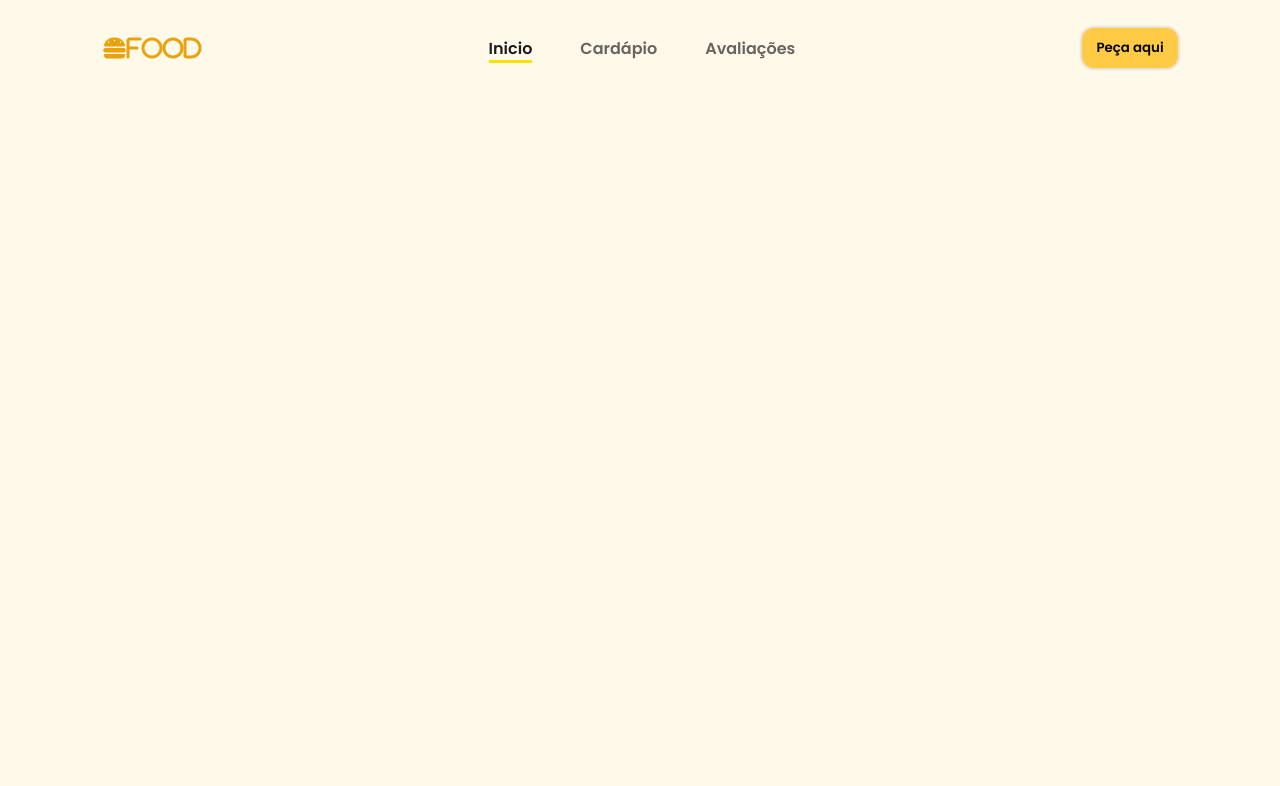
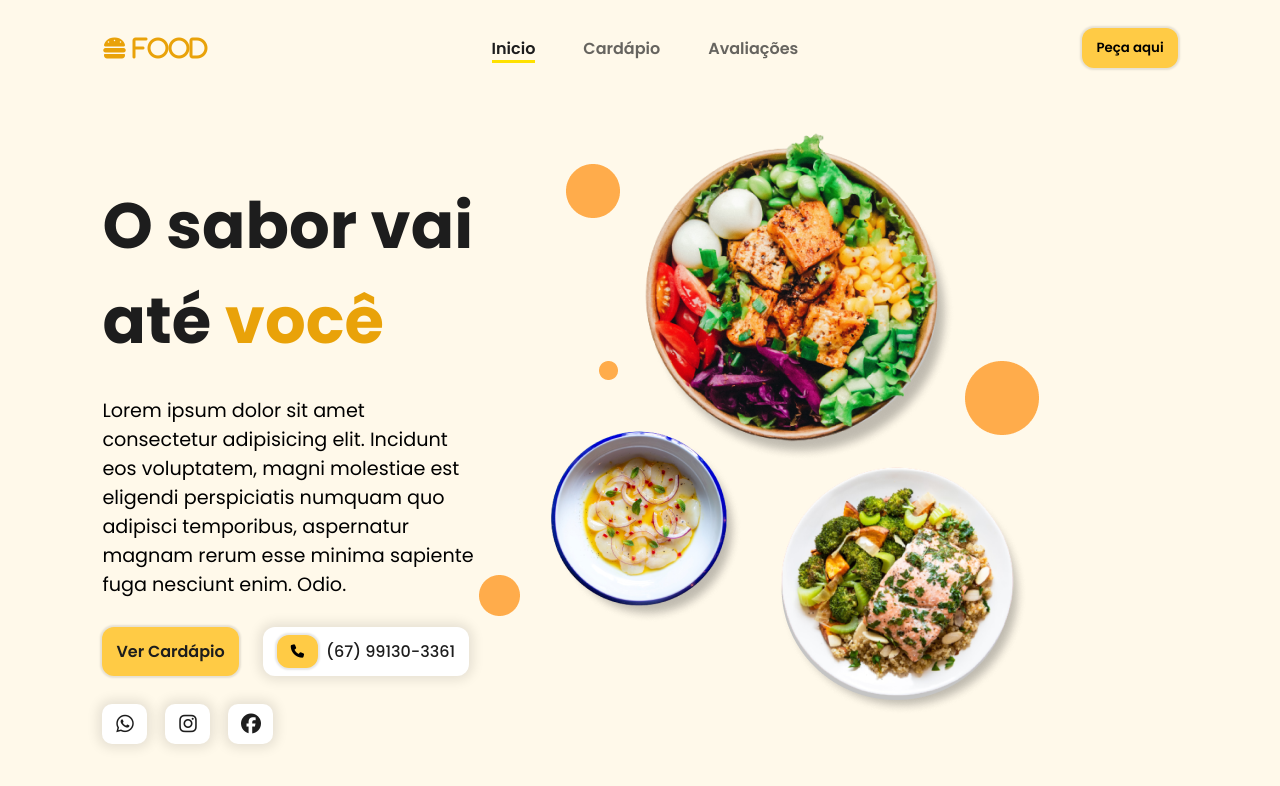
Before and after one commit to DaniloTdr-Dev/Landing-Page, a plain HTML site: page index.html in a window 1280 px wide. Drawn offline with nearby package versions, Linux system fonts and the light colour scheme.

Commit message:
inicialização da Home

```diff
--- a/index.html
+++ b/index.html
@@ -6,6 +6,7 @@
     <link rel="stylesheet" href="https://cdnjs.cloudflare.com/ajax/libs/font-awesome/6.7.2/css/all.min.css" integrity="sha512-Evv84Mr4kqVGRNSgIGL/F/aIDqQb7xQ2vcrdIwxfjThSH8CSR7PBEakCr51Ck+w+/U6swU2Im1vVX0SVk9ABhg==" crossorigin="anonymous" referrerpolicy="no-referrer" />
     <link rel="stylesheet" href="src/Styles/Style.css">
     <link rel="stylesheet" href="src/Styles/Header.css">
+    <link rel="stylesheet" href="src/Styles/Home.css">
     <script src="https://cdnjs.cloudflare.com/ajax/libs/jquery/3.7.1/jquery.min.js" integrity="sha512-v2CJ7UaYy4JwqLDIrZUI/4hqeoQieOmAZNXBeQyjo21dadnwR+8ZaIJVT8EE2iyI61OV8e6M8PP2/4hpQINQ/g==" crossorigin="anonymous" referrerpolicy="no-referrer"></script>
     <title>Landing Page</title>
 </head>
@@ -13,7 +14,7 @@
     <header>
         <nav>
             <nav id="navbar">
-                <i class="fa-solid fa-burger" id="nav_logo">food</i>
+                <i class="fa-solid fa-burger" id="nav_logo"> food</i>
                 <ul id="nav_list">
                     <li class="nav-item active">
                         <a href="#home">Inicio</a>
@@ -50,5 +51,44 @@
             </div>
         </nav>
     </header>
+
+    <main id="content">
+        <section id="home">
+            <div class="shape"></div>
+            <div id="cta">
+                <h1 class="title">
+                    O sabor vai até <span>você</span>
+                </h1>
+                <p class="description">
+                    Lorem ipsum dolor sit amet consectetur adipisicing elit. Incidunt eos voluptatem, magni molestiae est eligendi perspiciatis numquam quo adipisci temporibus, aspernatur magnam rerum esse minima sapiente fuga nesciunt enim. Odio.
+                </p>
+                <div id="cta_buttons">
+                    <a href="#" class="btn-default">Ver Cardápio</a>
+                    <a href="tel:+67991303361" id="phone_button">
+                        <button class="btn-default">
+                            <i class="fa-solid fa-phone"></i>
+                        </button>
+                        (67) 99130-3361
+                    </a>
+                </div>
+                <div class="social-media-buttons">
+                    <a href="">
+                        <i class="fa-brands fa-whatsapp"></i>
+                    </a>
+                    <a href="">
+                        <i class="fa-brands fa-instagram"></i>
+                    </a>
+                    <a href="">
+                        <i class="fa-brands fa-facebook"></i>
+                    </a>
+                </div>
+            </div>
+            <div id="banner">
+                <img src="src/images/hero.png" alt="">
+            </div>
+        </section>
+    </main>
+
+    <script src="src/JavaScript/Script.js"></script>
 </body>
 </html>
--- a/src/JavaScript/Script.js
+++ b/src/JavaScript/Script.js
@@ -1,6 +1,11 @@
 $(document).ready(function() {
+    // ao clicar no #mobile_btn, execute a função:
     $('#mobile_btn').on('click', function() {
+
         //para adicionar a classe active quando clicar
         $('#mobile_menu').toggleClass('active');
+
+        //vai adicionar a classe fa-x na tag <i>, transformando as barras em X
+        $('#mobile_btn').find('i').toggleClass('fa-x');
     })
 })
--- a/src/Styles/Header.css
+++ b/src/Styles/Header.css
@@ -54,4 +54,19 @@ header {
         font-size: 1.5rem;
         cursor: pointer;
     }
+    #mobile_menu.active {
+        display: flex;
+        flex-direction: column;
+        align-items: center;
+    }
+    #mobile_nav_list {
+        display: flex;
+        flex-direction: column;
+        gap: 12px;
+        margin: 12px 0px;
+    }
+    #mobile_nav_list .nav-item {
+        list-style: none;
+        text-align: center;
+    }
 }
--- /dev/null
+++ b/src/Styles/Home.css
@@ -0,0 +1,41 @@
+#home {
+    display: flex;
+    min-height: calc(100vh - 92.8px);
+}
+
+#cta {
+    width: 35%;
+    display: flex;
+    flex-direction: column;
+    gap: 28px;
+    margin-top: 5%;
+}
+#cta .title {
+    font-size: 4rem;
+    color: #1d1d1d;
+}
+#cta .title span {
+    color: #e9a209;
+}
+#cta .description {
+    font-size: 1.2rem;
+}
+#cta_buttons {
+    display: flex;
+    gap: 24px;
+}
+#cta_buttons a {
+    text-decoration: none;
+    color: #1d1d1d;
+}
+
+#phone_button {
+    display: flex;
+    gap: 8px;
+    align-items: center;
+    background-color: #fff;
+    padding: 8px 14px;
+    font-weight: 500;
+    box-shadow: 0px 0px 12px 4px rgba(0,0,0,0.1);
+    border-radius: 12px;
+}
--- a/src/Styles/Style.css
+++ b/src/Styles/Style.css
@@ -9,6 +9,10 @@
 
 body {
     background-color: #fff9ea;
+}
+
+section {
+    padding: 28px 8%;
 }
 
 .btn-default {
@@ -27,3 +31,30 @@ body {
 .btn-default:hover {
     background-color: #f8d477;
 }
+
+.social-media-buttons {
+    display: flex;
+    gap: 18px;
+}
+.social-media-buttons a {
+    display: flex;
+    align-items: center;
+    justify-content: center;
+    width: 45px;
+    height: 40px;
+    background-color: #fff;
+    font-size: 1.25rem;
+    border-radius: 10px;
+    text-decoration: none;
+    color: #1d1d1d;
+    box-shadow: 0px 0px 12px 4px rgba(0,0,0,0.1);
+    transition: box-shadow .3s ease;
+}
+.social-media-buttons a:hover {
+    box-shadow: 0px 0px 12px 8px rgba(0,0,0,0.1);
+}
+
+#banner {
+    display: flex;
+    flex-direction: column;
+}
```
Also changed, not shown: src/images/hero.png (added).
